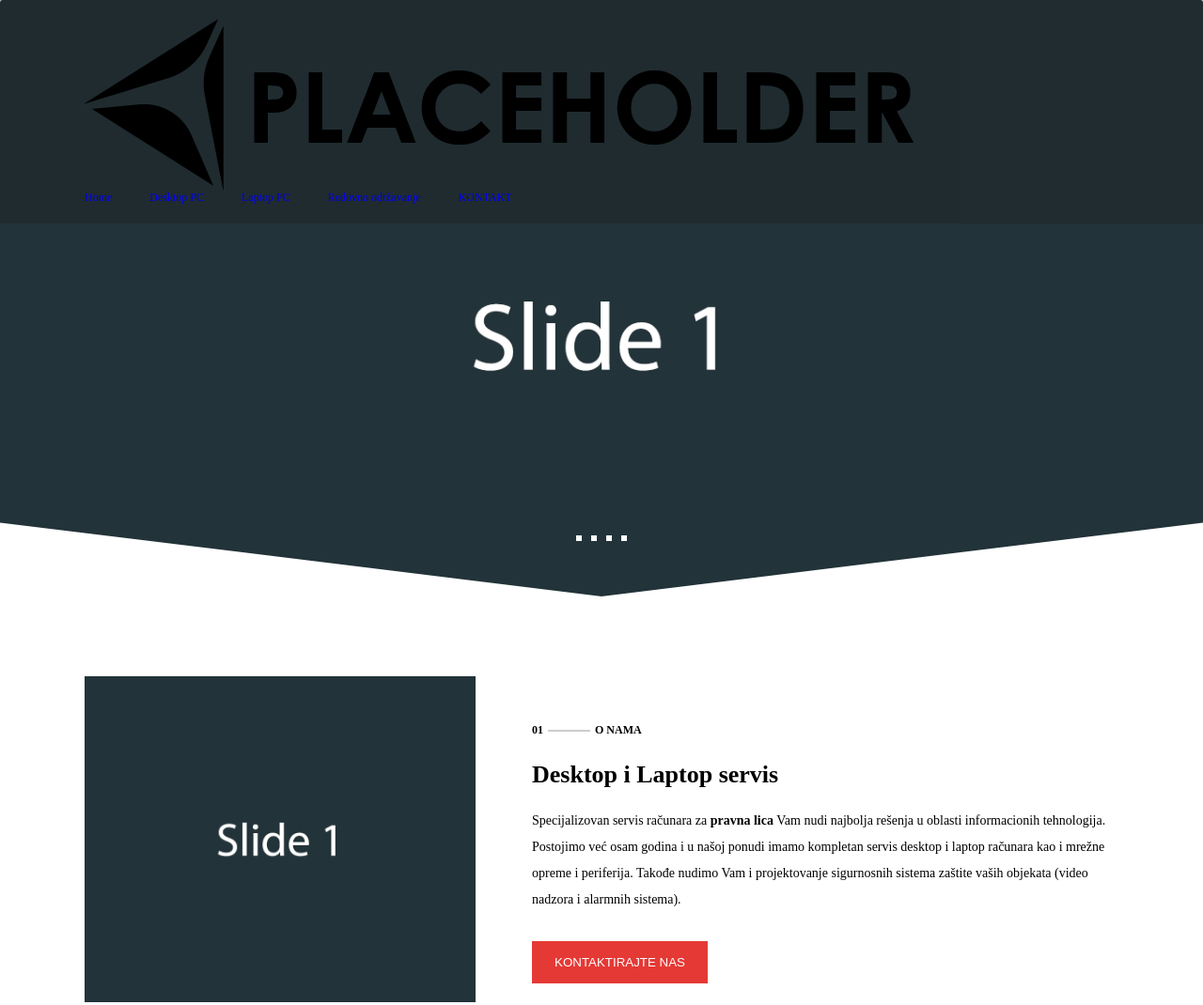
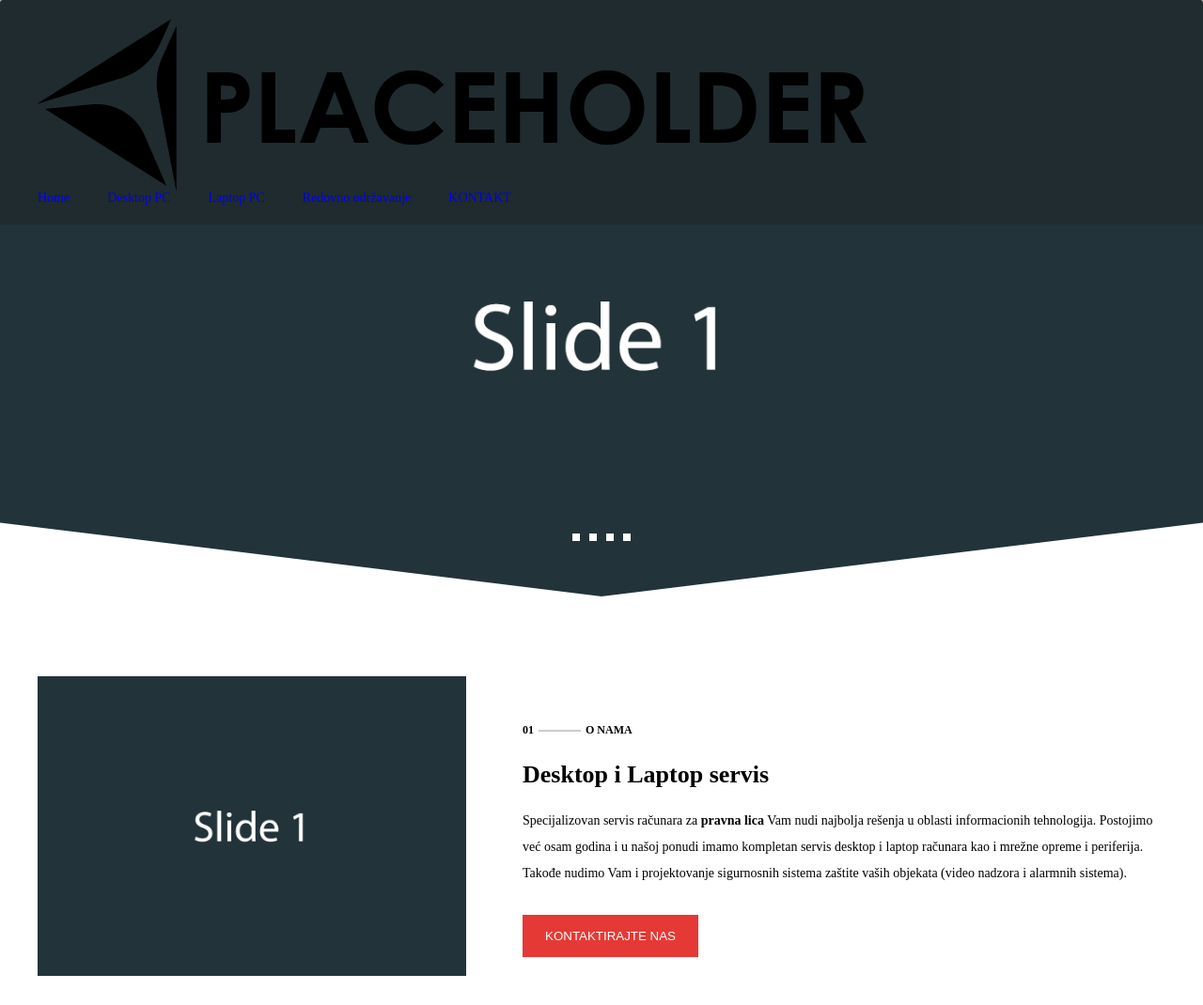
Before and after one commit to empege/nbg-team, a plain HTML site: page template-parts/1pager/1pager.html in a window 1280 px wide. Shown: the top 1070 px of the page at 94% size. Drawn offline with nearby package versions, Linux system fonts and the light colour scheme; files that its build step writes are made by us from their sources; files whose address does not match are found by name.

Commit message:
Sitne promene reseta.scss-a i font-sizova

```diff
--- a/assets/scss/partials/_grid.scss
+++ b/assets/scss/partials/_grid.scss
@@ -1,5 +1,5 @@
 .g-container {
-  max-width: 1100px;
+  max-width: 1200px;
   margin: 0 auto;
 }
 
--- a/assets/scss/partials/_reset.scss
+++ b/assets/scss/partials/_reset.scss
@@ -1,3 +1,7 @@
+* {
+  box-sizing: border-box;
+}
+
 html {
   margin: 0;
   padding: 0;
--- a/template-parts/hero/_hero.scss
+++ b/template-parts/hero/_hero.scss
@@ -35,8 +35,8 @@
   }
 
   &__bullet {
-    width: 6px;
-    height: 6px;
+    width: 8px;
+    height: 8px;
     background-color: $c-white;
     margin: 0 5px;
     cursor: pointer;
--- a/template-parts/navigation/_navigation.scss
+++ b/template-parts/navigation/_navigation.scss
@@ -16,7 +16,7 @@
     margin-bottom: 30px;
 
     @include mq-tablet-s-up() {
-      font-size: 12px;
+      font-size: 14px;
       margin-right: 40px;
       margin-bottom: 0;
     }
--- a/template-parts/service-cards/_service-cards.scss
+++ b/template-parts/service-cards/_service-cards.scss
@@ -77,6 +77,7 @@
   &__cards-wrapper {
     display: flex;
     flex-direction: column;
+    justify-content: center;
 
     @include mq-tablet-s-up {
       flex-direction: row;
@@ -154,6 +155,7 @@
   &__mini-cards-wrapper {
     display: flex;
     flex-direction: column;
+    justify-content: center;
     margin-bottom: 120px;
 
     @include mq-tablet-s-up {
```
Also changed, not shown: assets/css/main.css.
